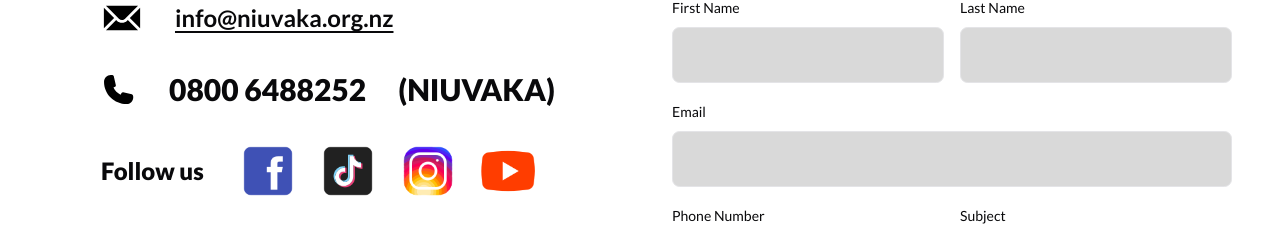
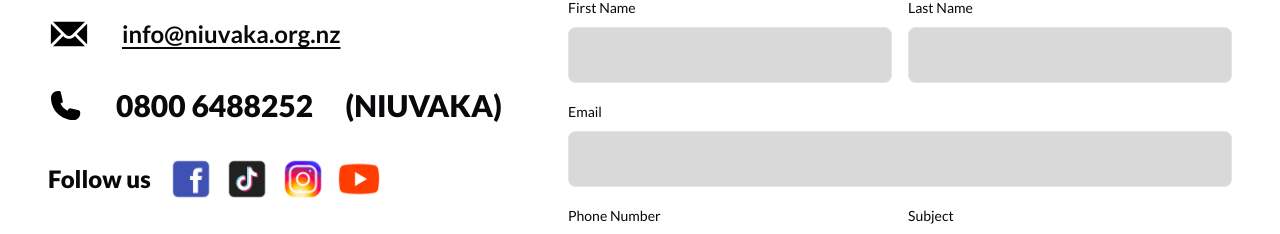
Before and after one commit to jhigger/niuvaka-trust, a Next.js app: page /contact in a window 1280 px wide. Shown: the part 1261-1495 px from the top of the page. Built offline with nearby package versions, Linux system fonts and the light colour scheme.

Commit message:
feat: adjust spacing

```diff
--- a/src/pages/contact.tsx
+++ b/src/pages/contact.tsx
@@ -47,8 +47,8 @@ const Contact = () => {
             </h1>
           </div>
 
-          <div className="grid grid-cols-1 justify-items-center gap-8 md:pt-8 lg:grid-cols-2">
-            <div className="col-span-1 space-y-8">
+          <div className="grid grid-cols-1 justify-items-center gap-8 md:pt-8 lg:grid-cols-12">
+            <div className="col-span-full space-y-8 p-4 lg:col-span-5">
               <TooltipProvider delayDuration={0}>
                 <Tooltip>
                   <TooltipTrigger asChild>
@@ -96,16 +96,16 @@ const Contact = () => {
                 <span className="text-3xl font-black">(NIUVAKA)</span>
               </div>
 
-              <div className="flex flex-col items-center gap-8 md:flex-row">
+              <div className="flex flex-col items-center gap-4 md:flex-row">
                 <h2 className="text-2xl font-black">Follow us</h2>
-                <div className="flex items-center gap-4">
+                <div className="flex items-center gap-2">
                   {socials.map(({ href, image, name }) => (
                     <a
                       key={name}
                       href={href}
                       target="_blank"
                       rel="noreferrer"
-                      className="w-16"
+                      className="w-12"
                     >
                       <img src={image} alt={name} />
                     </a>
@@ -116,8 +116,7 @@ const Contact = () => {
               <div className="flex flex-col items-center gap-8 md:flex-row">
                 <img src="/location.svg" alt="location" />
                 <p className="text-base font-bold">
-                  Level 1, 59 Queen Street, Palmerston North 4410,
-                  <br /> New Zealand
+                  Level 1, 59 Queen Street, Palmerston North 4410, New Zealand
                 </p>
               </div>
 
@@ -145,7 +144,7 @@ const Contact = () => {
               </div>
             </div>
 
-            <div className="col-span-1 space-y-8 p-4">
+            <div className="col-span-full space-y-8 p-4 lg:col-span-7">
               <p className="text-center text-xl font-bold">
                 If you have any questions, feedback, or just want to know more
                 about us, use the form below. We&apos;re here to help.
```
